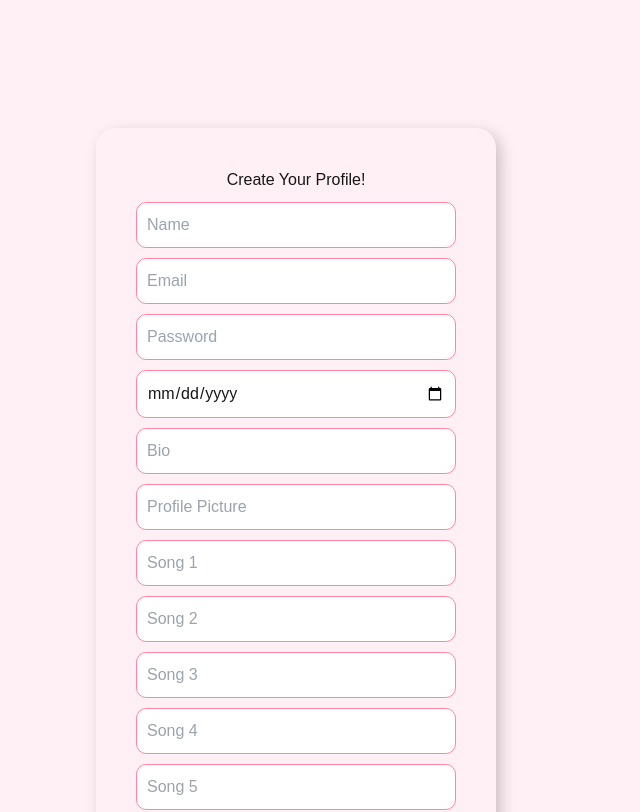
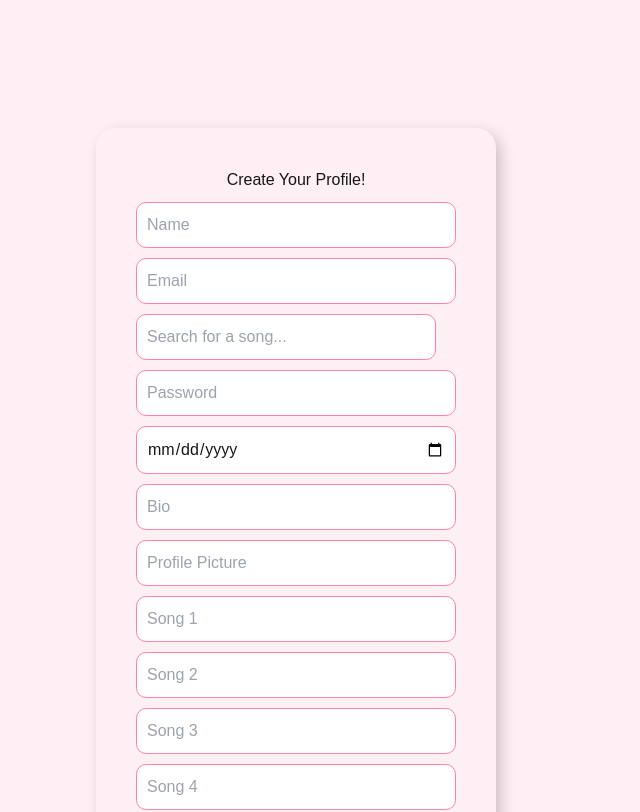
Before and after one commit to alecreates/Hackathon-2025, a Next.js app in the folder hackathon-2025/: page /signup in a window 1280 px wide. Shown: the top 812 px of the page, without its empty margins (344-984 px from the left). Built offline with nearby package versions, Linux system fonts and the light colour scheme.

Commit message:
Started autocomplete functionality

```diff
--- /dev/null
+++ b/hackathon-2025/src/app/api/songs/route.ts
@@ -0,0 +1,29 @@
+import { connectMongoDB } from "@/app/libs/mongodb";
+import Song from "@/app/models/Song";
+import { NextRequest, NextResponse } from "next/server";
+
+export async function GET(req: NextRequest) {
+  try {
+    await connectMongoDB();  // Connect to MongoDB
+
+    // Get the query parameter from the URL
+    const { searchParams } = new URL(req.url);
+    const query = searchParams.get("q") || "";  // Default to empty string if query is not present
+
+    console.log("Query received:", query); // Log the query to ensure it’s coming through correctly
+
+    // Fetch songs where 'track_name' matches the query (case-insensitive regex search)
+    const songs = await Song.find(
+      { track_name: { $regex: query, $options: "i" } }, // Search by 'track_name', case-insensitive
+      "track_name" // Only return the 'track_name' field
+    ).limit(10); // Limit the number of results to avoid overwhelming the frontend
+
+    console.log("Songs found:", songs); // Log the songs retrieved
+
+    // Return the songs as a JSON response
+    return NextResponse.json(songs);
+  } catch (error) {
+    console.error("Error fetching songs:", error);
+    return NextResponse.json({ message: "Error fetching songs." }, { status: 500 });
+  }
+}
--- /dev/null
+++ b/hackathon-2025/src/app/models/Song.ts
@@ -0,0 +1,24 @@
+import mongoose, { Schema, model, models } from "mongoose";
+
+const songSchema = new Schema(
+  {
+    track_name: {
+      type: String,
+      required: true,
+    },
+    track_id: {
+      type: String,
+      required: true,
+      unique: true, // Ensure trackId is unique
+    },
+    artist_name: {
+      type: String,
+      required: true,
+    },
+  },
+  { timestamps: true } // Adds createdAt and updatedAt timestamps
+);
+
+const Song = models.Song|| model("Song", songSchema);
+
+export default Song;
--- /dev/null
+++ b/hackathon-2025/src/components/AutocompleteSearch.module.css
@@ -0,0 +1,41 @@
+.searchContainer {
+  position: relative;
+  width: 300px;
+}
+
+.searchInput {
+  width: 100%;
+  padding: 10px;
+  font-size: 16px;
+  border: 1px solid #ccc;
+  border-radius: 5px;
+}
+
+.suggestionsList {
+  list-style: none;
+  padding: 0;
+  margin: 0;
+  position: absolute;
+  width: 100%;
+  background: white;
+  border: 1px solid #ccc;
+  border-radius: 5px;
+  max-height: 200px;
+  overflow-y: auto;
+  z-index: 10;
+}
+
+.suggestionItem {
+  padding: 10px;
+  cursor: pointer;
+}
+
+.suggestionItem:hover {
+  background-color: #f0f0f0;
+}
+
+.loadingText {
+  font-size: 14px;
+  color: gray;
+  margin-top: 5px;
+}
--- /dev/null
+++ b/hackathon-2025/src/components/AutocompleteSearch.tsx
@@ -0,0 +1,57 @@
+import { useState, useEffect } from "react";
+import styles from "./AutocompleteSearch.module.css";
+
+export default function AutocompleteSearch() {
+  const [query, setQuery] = useState(""); // User input
+  const [suggestions, setSuggestions] = useState<string[]>([]); // Store fetched songs
+  const [loading, setLoading] = useState(false); // Show loading indicator
+
+  useEffect(() => {
+    if (query.length > 1) {
+      setLoading(true); // Show loading when fetching
+      fetch(`/api/songs?q=${query}`)
+        .then((res) => res.json())
+        .then((data) => {
+          setSuggestions(data.map((song: { name: string }) => song.name)); // Extract song names
+          setLoading(false); // Hide loading
+        })
+        .catch((err) => {
+          console.error("Error fetching songs:", err);
+          setLoading(false);
+        });
+    } else {
+      setSuggestions([]); // Clear suggestions if query is too short
+    }
+  }, [query]);
+
+  const handleSelect = (song: string) => {
+    setQuery(song); // Fill input with selected song
+    setSuggestions([]); // Hide suggestions
+  };
+
+  return (
+    <div className={styles.searchContainer}>
+      <input
+        type="text"
+        className={styles.searchInput}
+        value={query}
+        onChange={(e) => setQuery(e.target.value)}
+        placeholder="Search for a song..."
+      />
+
+      {/* Show loading indicator */}
+      {loading && <p className={styles.loadingText}>Loading...</p>}
+
+      {/* Display suggestions */}
+      {suggestions.length > 0 && (
+        <ul className={styles.suggestionsList}>
+          {suggestions.map((song, index) => (
+            <li key={index} onClick={() => handleSelect(song)} className={styles.suggestionItem}>
+              {song}
+            </li>
+          ))}
+        </ul>
+      )}
+    </div>
+  );
+}
--- a/hackathon-2025/src/components/Signup.tsx
+++ b/hackathon-2025/src/components/Signup.tsx
@@ -1,4 +1,6 @@
 "use client";
+
+import AutocompleteSearch from "./AutocompleteSearch";
 
 import React, { useState } from "react";
 import { useRouter } from "next/navigation";
@@ -71,6 +73,8 @@ const SignUp = () => {
           onChange={(e) => setFormData({ ...formData, email: e.target.value })}
           required
         />
+        <AutocompleteSearch></AutocompleteSearch>
+
         <input
           type="password"
           name="password"
@@ -108,6 +112,7 @@ const SignUp = () => {
           type="text"
           name="song1"
           placeholder="Song 1"
+
           value={formData.song1}
           onChange={(e) => setFormData({ ...formData, song1: e.target.value })}
           required
```
